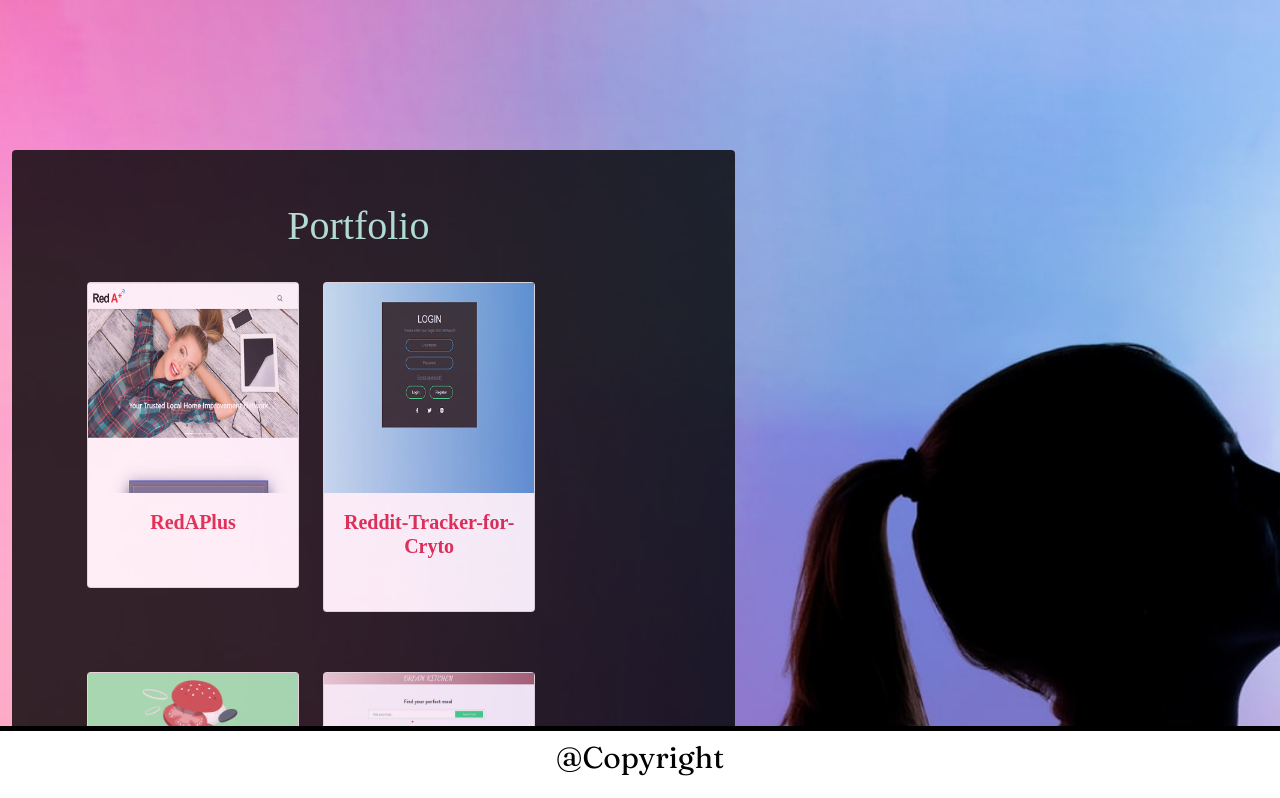
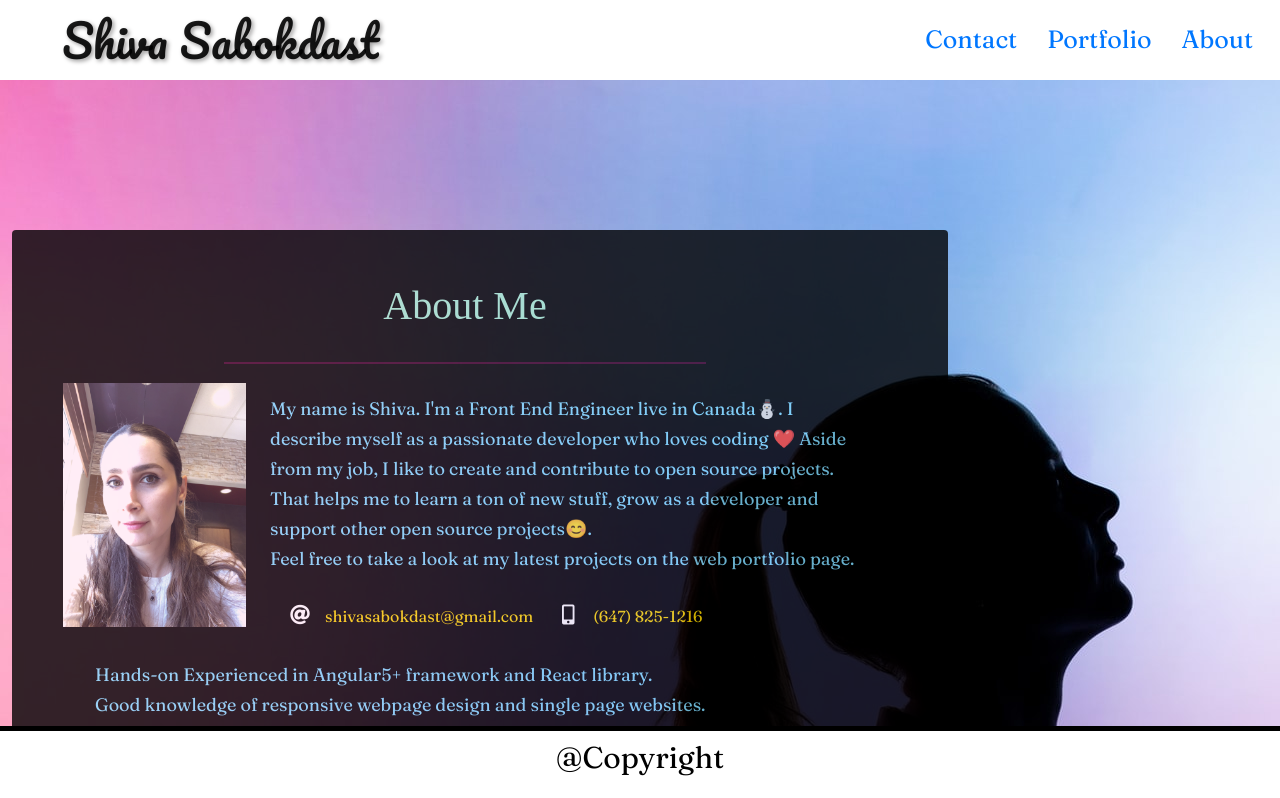
Before and after one commit to shiva-shiva/React-Portfolio, a React (Create React App) app: page / in a window 1280 px wide. Shown: the top 798 px of the page. Built offline with nearby package versions, Linux system fonts and the light colour scheme.

Commit message:
add navbar

```diff
--- a/package.json
+++ b/package.json
@@ -8,6 +8,7 @@
     "@testing-library/user-event": "^12.8.3",
     "react": "^17.0.2",
     "react-dom": "^17.0.2",
+    "react-router-dom": "^5.2.0",
     "react-scripts": "4.0.3",
     "web-vitals": "^1.1.1"
   },
--- a/src/App.js
+++ b/src/App.js
@@ -1,15 +1,23 @@
+import React from "react";
+import { BrowserRouter as Router, Route } from "react-router-dom";
 import Main from './components/Main/main'
 import Contact from './components/Contact/contact'
 import Footer from './components/Footer/footer'
 import Portfolio from './components/Portfolio/portfolio'
+import Navbar from './components/Navbar/navbar'
 import './App.css';
 
 function App() {
   return (
+    <Router>
     <div>
-      <Portfolio/>
-      <Footer/>
+      <Navbar />
+        <Route exact path="/" component={Main} />
+        <Route exact path="/Contact" component={Contact} />
+        <Route exact path="/Portfolio" component={Portfolio} />
+      <Footer />
     </div>
+  </Router>
   );
 }
 
--- a/src/components/Navbar/navbar.js
+++ b/src/components/Navbar/navbar.js
@@ -1,3 +1,32 @@
-/*import React from "react";
-import { BrowserRouter as Router, Route, NavLink } from "react-router-dom";
-import */
+import React from "react";
+import { NavLink } from "react-router-dom";
+import "./style.css";
+
+function Navbar() {
+    return (
+        <nav className="navbar new-nav navbar-expand-lg navbar-light ">
+        <div className="container-fluid">
+          <button className="navbar-toggler" type="button" data-bs-toggle="collapse" data-bs-target="#navbarTogglerDemo03" aria-controls="navbarTogglerDemo03" aria-expanded="false" aria-label="Toggle navigation">
+            <span className="navbar-toggler-icon" />
+          </button>
+          <NavLink className="navbar-brand" to="/">Shiva Sabokdast</NavLink>
+          <div className="collapse navbar-collapse" id="navbarTogglerDemo03">
+            <ul className="navbar-nav ms-auto mb-2 mb-lg-0 justify-content-end">
+              <li className="nav-item">
+                <NavLink className="nav-link" aria-current="page" to="./contact.html">Contact</NavLink>
+              </li>
+              <li className="nav-item">
+                <NavLink className="nav-link" to="./portfolio.html">Portfolio</NavLink>
+              </li>
+              <li className="nav-item">
+                <NavLink className="nav-link" to="../index.html" tabIndex={-1} aria-disabled="true">About</NavLink>
+              </li>
+            </ul>
+          </div>
+        </div>
+      </nav>
+
+    );
+  }
+
+  export default Navbar;
--- a/src/components/Navbar/style.css
+++ b/src/components/Navbar/style.css
@@ -0,0 +1,49 @@
+/* chane nav style*/
+.new-nav{
+    height: 80px;
+    background-color: rgb(255, 255, 255);
+}
+/* change navbar link style*/
+.new-nav .navbar-nav .nav-link {
+    color: rgb(0, 119, 255);
+    font-size: 25px;
+    font-family: 'Fraunces', serif;
+    padding:15px 15px 15px 15px;
+}
+.navbar-brand{
+    font-family: 'Pacifico', cursive;
+    font-size: 45px;
+    padding-left:50px;
+    color: rgb(0, 119, 255);;
+    text-shadow: 2px 2px 4px #a09f9f;
+}
+
+/* About me card */
+.about{
+    width:70%;
+    height:600px;
+    background-color: rgb(3, 3, 3);
+    margin-top: 100px;
+    margin-left:100px;
+    opacity: 0.8;
+}
+#aboutHead{
+    font-family: 'Fraunces', serif;
+    color:white;
+    padding:60px 20px 40px 40px;
+
+}
+.text-me{
+    color:rgb(129, 219, 255);
+    font-family: 'Fraunces', serif;
+    font-size:18px;
+    line-height: 30px;
+    padding-top:20px;;
+}
+.text-me2{
+    color:rgb(129, 219, 255);
+    font-family: 'Fraunces', serif;
+    font-size:18px;
+    line-height: 30px;
+    padding:20px 0px 0px 60px;
+}
--- a/src/components/Portfolio/portfolio.js
+++ b/src/components/Portfolio/portfolio.js
@@ -3,7 +3,7 @@ import initialData from '../../utils/data'
 import "./style.css";
 function Portfolio(){
 
- const [ cardData, setMyInput ]= useState( [])
+ const [ cardData, setMyInput ]= useState([])
    useEffect( function(){
         console.log(initialData)
         setMyInput(initialData);
```
Also changed, not shown: 1 other file (tests, documents, lock files or other folders).
